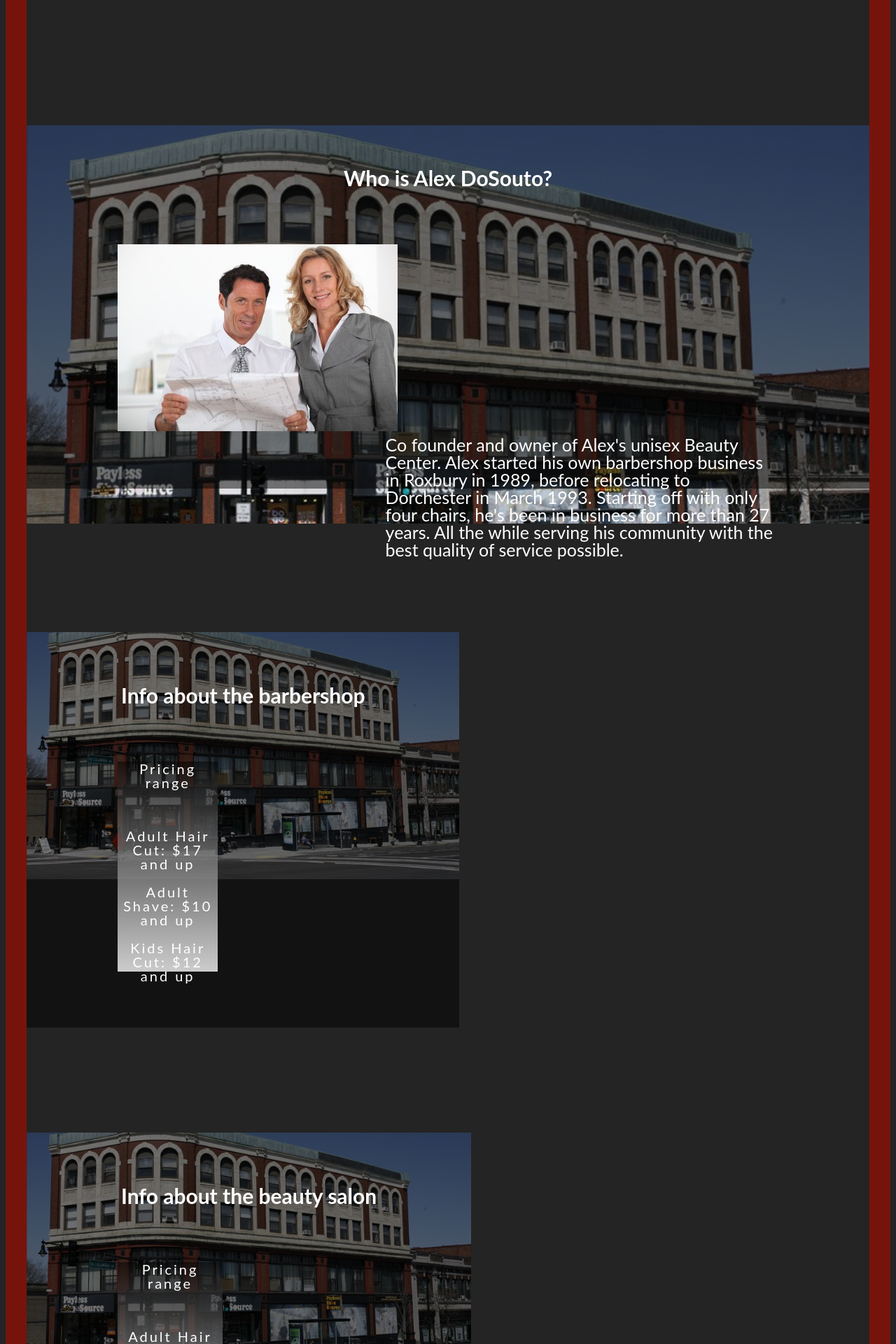
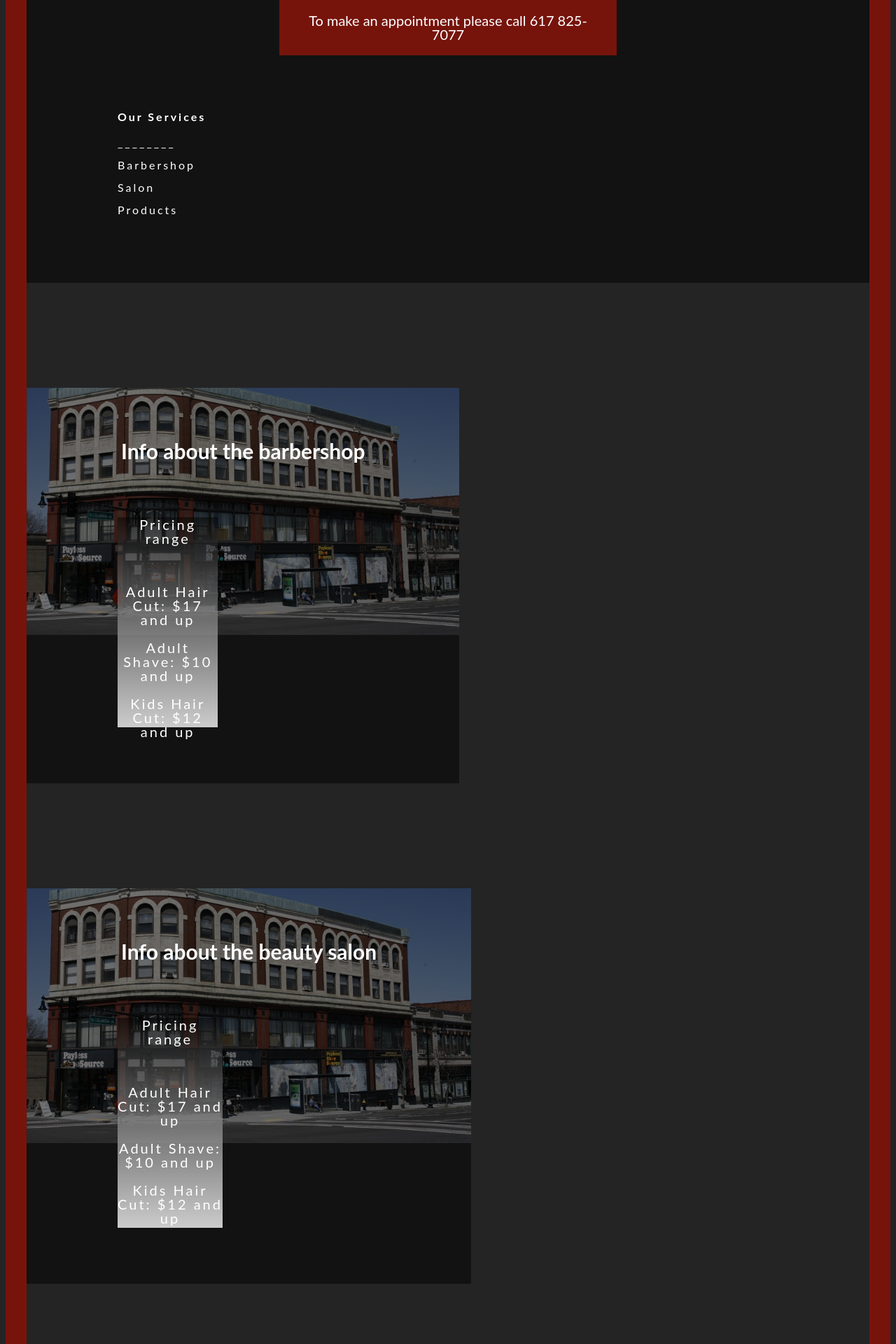
Before and after one commit to ArnoldPires/Alex-website, a PHP site: page / in a window 1280 px wide. Shown: the part 719-2639 px from the top of the page at 70% size. Run offline with PHP 8.4, Linux system fonts and the light colour scheme.

Commit message:
removing about section and replacing it with services section

```diff
--- a/static-site/css/main.css
+++ b/static-site/css/main.css
@@ -198,15 +198,35 @@ Hiring
   bottom: 100px;
   letter-spacing: 0;
 }
-.about, .barbershop, .beauty-salon, .products, .contact {
+.barbershop, .beauty-salon, .products, .contact {
   padding: 100px 0px 0px 0px;
   float: left;
 }
 /*
-About section
+Appointment number
 */
-.uphams-corner-background-image{
-  background: linear-gradient( rgba(0, 0, 0, 0.5), rgba(0, 0, 0, 0.5) ), url('../images/uphams-corner-1.jpg');
+.appointment-number-wrap {
+position: relative;
+bottom: 80px;
+float: left;
+width: 100%;
+}
+.appointment-number {
+  background-color: #76140c;
+  text-align: center;
+  padding: 20px;
+  margin-left: 30%;
+  margin-right: 30%;
+}
+.appointment-number span {
+  letter-spacing: 0;
+  font-size: 20px;
+}
+/*
+Services section
+*/
+.services {
+  background: linear-gradient( rgba(0, 0, 0, 0.5), rgba(0, 0, 0, 0.5) );
   background-repeat: no-repeat;
   background-attachment: fixed;
   padding-bottom: 100px;
@@ -214,24 +234,7 @@ About section
   background-size: 100%;
   padding: 130px;
 }
-.uphams-corner-background-image h3 {
-  font-weight: bold;
-  letter-spacing: 0px;
-  font-size: 30px;
-  margin: 5px;
-  text-align: center;
-  position: relative;
-  bottom: 75px;
-}
-.aboutpage-text-wrap {
-  width: 60%;
-  float: right;
-}
-.aboutpage-text-wrap p {
-  letter-spacing: 0px;
-  font-size: 25px;
-  margin: 5px;
-}
+
 /*
 barbershop section
 */
--- a/static-site/index.html
+++ b/static-site/index.html
@@ -12,7 +12,6 @@
       <div class="nav-tabs">
         <nav>
           <ul>
-            <li><a href="#">About</a></li>
             <li><a href="#">Barbershop</a></li>
             <li><a href="#">Beauty Salon</a></li>
             <li><a href="#">Products</a></li>
@@ -51,15 +50,32 @@
       <div class="hiring">
         <span> We are hiring barbers and stylists! Email Alex at: AlexDoSouto72@gmail.com </span>
       </div>
+      <div class="appointment-number-wrap">
+        <div class="appointment-number">
+          <span> To make an appointment please call 617 825-7077</span>
+      </div>
+    </div>
     </section>
 
-    <section class="about">
-      <div class="uphams-corner-background-image">
-        <h3>Who is Alex DoSouto?</h3>
-        <img src="images/alex-and-wife-image.jpg"></img>
-        <div class="aboutpage-text-wrap">
-          <p>Co founder and owner of Alex's unisex Beauty Center. Alex started his own barbershop business in Roxbury in 1989, before relocating to Dorchester in March 1993. Starting off with only four chairs, he's been in business for more than 27 years. All the while serving his community with the best quality of service possible.</p>
+    <section class="Our-services">
+      <div class="services">
+        <h4>Our Services</h4>
+          <span class="small-line">________</span>
+        <div class="barbershop-border">
+          <div class="barbershop-background-image-1">
+            <p>Barbershop</p>
+          </div>
         </div>
+
+        <div class="salon-border">
+          <div class="salon-background-image-1">
+            <p>Salon</p>
+        </div>
+      </div>
+
+      <div class="products-border">
+        <div class="products-background-image-1"></div>
+          <p>Products</p>
       </div>
     </section>
 
@@ -109,7 +125,7 @@
 
     <footer>
       <section class="contact">
-        <div>Google maps</div>
+        <img>Google maps</img>
         <div>
           <ul>Hours</ul>
           <ul>Number</ul>
```
Also changed, not shown: static-site/images/Screen Shot 2018-03-15 at 1.51.06 PM.png (added), 3 other files.
